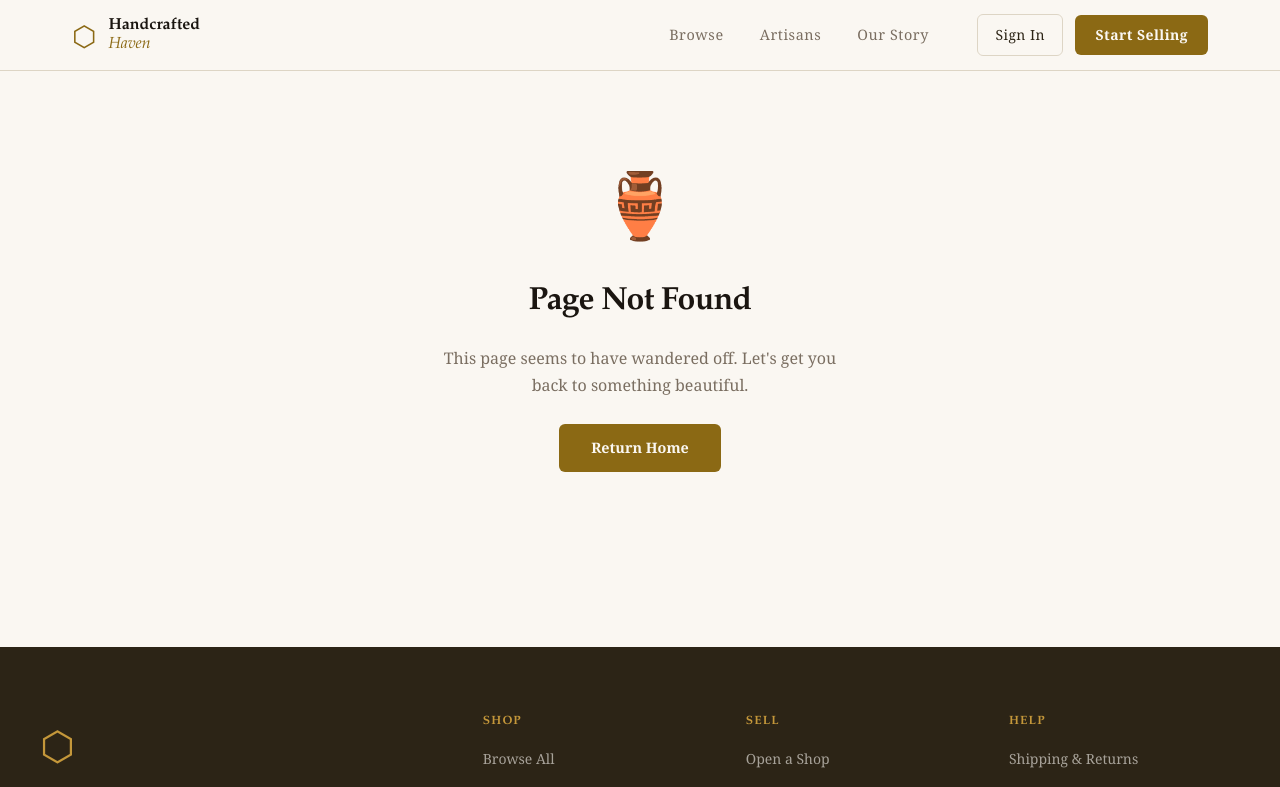
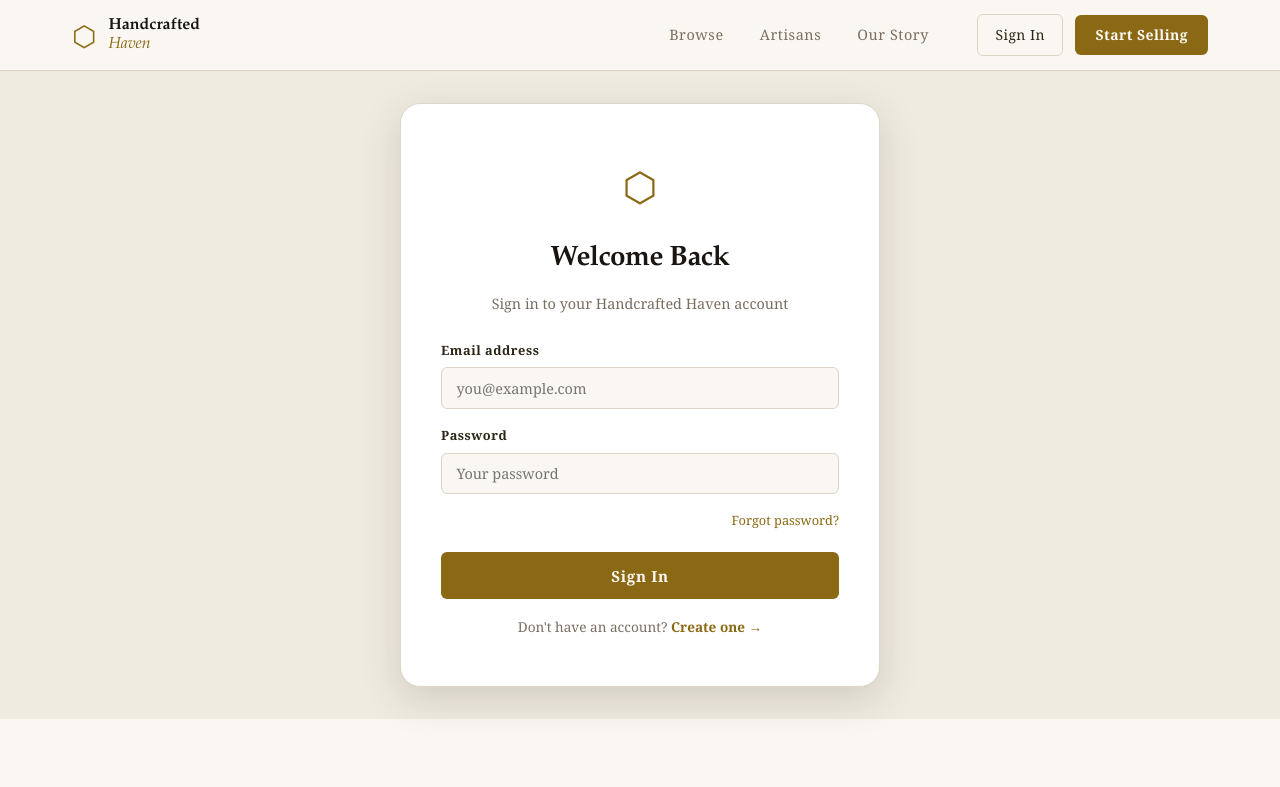
Before and after one commit to mejaelek/handcrafted-haven, a Next.js app: page /auth/login in a window 1280 px wide. Before the commit this address had no page. Shown: the top 787 px of the page. Built offline with nearby package versions, Linux system fonts and the light colour scheme.

Commit message:
Create page.tsx

```diff
--- /dev/null
+++ b/src/app/auth/login/page.tsx
@@ -0,0 +1,46 @@
+import Link from "next/link";
+import styles from "../auth.module.css";
+
+export const metadata = { title: "Sign In | Handcrafted Haven" };
+
+export default function LoginPage() {
+  return (
+    <div className={styles.page}>
+      <div className={styles.card}>
+        <span className={styles.logoMark}>⬡</span>
+        <h1 className={styles.title}>Welcome Back</h1>
+        <p className={styles.sub}>Sign in to your Handcrafted Haven account</p>
+        <form className={styles.form} aria-label="Sign in form">
+          <div className={styles.field}>
+            <label htmlFor="email" className={styles.label}>Email address</label>
+            <input
+              id="email"
+              type="email"
+              className={styles.input}
+              placeholder="you@example.com"
+              required
+              autoComplete="email"
+            />
+          </div>
+          <div className={styles.field}>
+            <label htmlFor="password" className={styles.label}>Password</label>
+            <input
+              id="password"
+              type="password"
+              className={styles.input}
+              placeholder="Your password"
+              required
+              autoComplete="current-password"
+            />
+          </div>
+          <a href="#" className={styles.forgot}>Forgot password?</a>
+          <button type="submit" className={styles.btnSubmit}>Sign In</button>
+        </form>
+        <p className={styles.switchText}>
+          Don&apos;t have an account?{" "}
+          <Link href="/auth/register" className={styles.switchLink}>Create one →</Link>
+        </p>
+      </div>
+    </div>
+  );
+}
```
